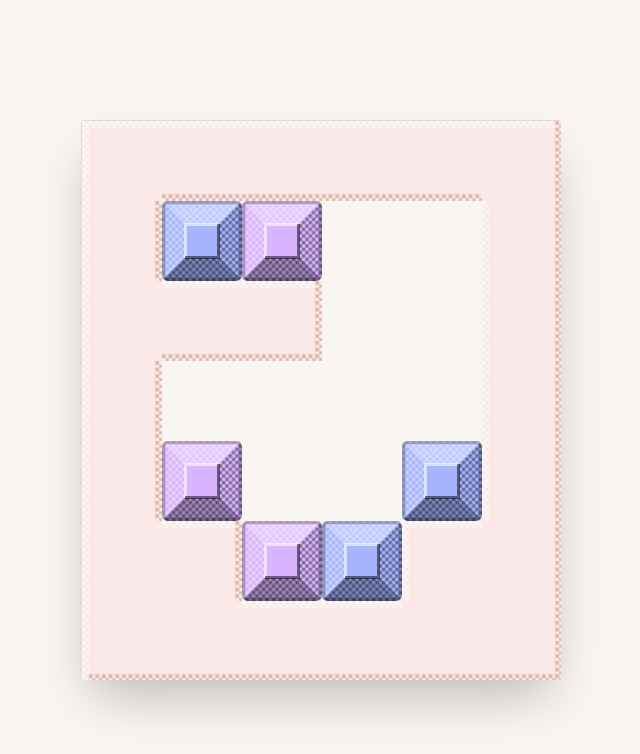
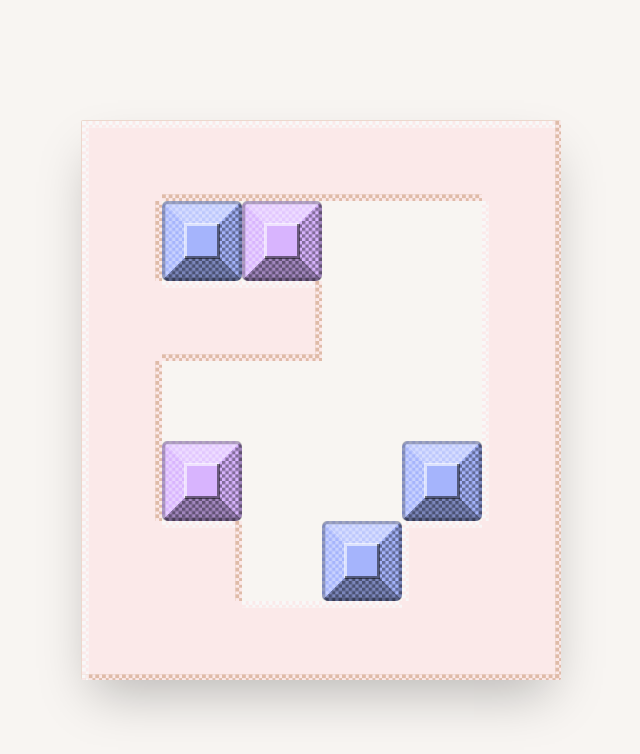
Before and after one commit to exoup/react-vexed, a React (Vite) app: page / in a window 1280 px wide. Shown: the top 754 px of the page, without its empty margins (319-959 px from the left). Built offline with nearby package versions, Linux system fonts and the light colour scheme.

Commit message:
Yes it's context and yes they're falling

```diff
--- a/src/components/Game/Board.tsx
+++ b/src/components/Game/Board.tsx
@@ -1,7 +1,8 @@
-import { useState } from "react";
+import { useEffect, useState } from "react";
 
 import GemBlock from "@/components/Game/GemBlock";
 import BoundaryBlock from "@/components/Game/BoundaryBlock";
+import { GemStateProvider, useGemState } from "@/components/Game/GemStateContext";
 import { gemColors, blockSize } from "@/lib/constants";
 
 const levelMap = [
@@ -10,7 +11,7 @@ const levelMap = [
     [1, 1, 1, 0, 0, 1],
     [1, 0, 0, 0, 0, 1],
     [1, 8, 0, 0, 7, 1],
-    [1, 1, 8, 7, 1, 1],
+    [1, 1, 0, 7, 1, 1],
     [1, 1, 1, 1, 1, 1],
 ];
 
@@ -48,8 +49,9 @@ const isGemCell = (cell: BoardCell): cell is string => {
     return typeof cell === "string";
 };
 
-export function Board() {
+function BoardContent() {
     const [boardState, setBoardState] = useState<BoardState>(initialBoardState);
+    const { slidingGemIds, startSliding } = useGemState();
 
     const moveGem = (gemId: string, direction: BoardDirection) => {
         setBoardState((currentBoardState) => {
@@ -72,6 +74,8 @@ export function Board() {
 
             if (targetCell !== 0) return currentBoardState;
 
+            startSliding(gemId);
+
             return currentBoardState.map((row, y) => {
                 if (y !== currentY) return row;
 
@@ -83,6 +87,37 @@ export function Board() {
             });
         });
     };
+
+    useEffect(() => {
+        if (slidingGemIds.size > 0) return;
+
+        const nextBoardState = boardState.map((row) => [...row]);
+        let hasAnyFallingGem = false;
+
+        for (let x = 0; x < nextBoardState[0]!.length; x += 1) {
+            for (let y = nextBoardState.length - 2; y >= 0; y -= 1) {
+                const currentCell = nextBoardState[y]![x]!;
+                if (!isGemCell(currentCell)) continue;
+                if (slidingGemIds.has(currentCell)) continue;
+
+                let targetY = y;
+
+                while (nextBoardState[targetY + 1]?.[x] === 0) {
+                    targetY += 1;
+                }
+
+                if (targetY === y) continue;
+
+                nextBoardState[y]![x] = 0;
+                nextBoardState[targetY]![x] = currentCell;
+                hasAnyFallingGem = true;
+            }
+        }
+
+        if (!hasAnyFallingGem) return;
+
+        setBoardState(nextBoardState);
+    }, [boardState, slidingGemIds]);
 
     const mapBlocks = boardState.flatMap((row, y) =>
         row.flatMap((cell, x) => {
@@ -122,4 +157,12 @@ export function Board() {
     );
 }
 
+export function Board() {
+    return (
+        <GemStateProvider>
+            <BoardContent />
+        </GemStateProvider>
+    );
+}
+
 export default Board;
--- a/src/components/Game/GemBlock.tsx
+++ b/src/components/Game/GemBlock.tsx
@@ -1,4 +1,5 @@
-import React, { useState, useRef, type PointerEvent } from "react";
+import React, { useEffect, useRef, useState, type PointerEvent } from "react";
+import { useGemState } from "@/components/Game/GemStateContext";
 import { gemColors, blockSize } from "@/lib/constants";
 import { cn } from "@/lib/utils";
 import Gem from "@/components/Blocks/Gem";
@@ -28,12 +29,34 @@ export const GemBlock: React.FC<GemBlockProps> = ({
 }) => {
   const applyGemColor = () => gemColors[(Math.floor(Math.random() * gemColors.length) + 1) % gemColors.length]!;
   const [gemColor,] = useState<string>(applyGemColor());
+  const [renderedPosition, setRenderedPosition] = useState({ x, y });
+  const { slidingGemIds, finishSliding } = useGemState();
 
   const gemSize = typeof size === "number" ? size : 120;
   const [isDragging, setIsDragging] = useState<boolean>(false);
   const [dragDirection, setDragDirection] = useState<'left' | 'right' | null>(null);
   const elementPos = useRef({ x: 0, y: 0 });
   const activeRef = useRef(false);
+  const animationFrameRef = useRef<number | null>(null);
+  const isSliding = slidingGemIds.has(id);
+
+  useEffect(() => {
+    if (animationFrameRef.current !== null) {
+      cancelAnimationFrame(animationFrameRef.current);
+    }
+
+    animationFrameRef.current = requestAnimationFrame(() => {
+      animationFrameRef.current = null;
+      setRenderedPosition({ x, y });
+    });
+
+    return () => {
+      if (animationFrameRef.current !== null) {
+        cancelAnimationFrame(animationFrameRef.current);
+        animationFrameRef.current = null;
+      }
+    };
+  }, [x, y]);
 
   const resetDragState = () => {
     setIsDragging(false);
@@ -108,16 +131,24 @@ export const GemBlock: React.FC<GemBlockProps> = ({
     setDragDirection(null);
   };
 
+  const handleTransitionEnd = (event: React.TransitionEvent<HTMLDivElement>) => {
+    if (event.propertyName !== "transform") return;
+    if (!isSliding) return;
+
+    finishSliding(id);
+  };
+
   return (
     <div
       id={id}
       style={{
-        transform: `translate3d(${x * blockSize}px, ${y * blockSize}px, 0)`,
+        transform: `translate3d(${renderedPosition.x * blockSize}px, ${renderedPosition.y * blockSize}px, 0)`,
         width: blockSize,
         height: blockSize
       }}
       className={cn(
-        "absolute cursor-pointer touch-none transition-transform duration-250 ease-in-out",
+        "absolute cursor-pointer touch-none transition-transform",
+        isSliding ? "duration-270 ease-in-out" : "duration-150 ease-in",
         activeRef.current ? "z-20" : "z-10",
       )}
       onPointerDown={handlePointerDown}
@@ -125,6 +156,7 @@ export const GemBlock: React.FC<GemBlockProps> = ({
       onPointerUp={handlePointerUp}
       onPointerCancel={handlePointerCancel}
       onLostPointerCapture={handleLostPointerCapture}
+      onTransitionEnd={handleTransitionEnd}
     >
       <Gem
         color={color || gemColor}
--- /dev/null
+++ b/src/components/Game/GemStateContext.tsx
@@ -0,0 +1,55 @@
+import {
+  createContext,
+  useContext,
+  useMemo,
+  useState,
+  type PropsWithChildren,
+} from "react";
+
+type GemStateContextValue = {
+  slidingGemIds: Set<string>;
+  startSliding: (gemId: string) => void;
+  finishSliding: (gemId: string) => void;
+};
+
+const GemStateContext = createContext<GemStateContextValue | null>(null);
+
+export function GemStateProvider({ children }: PropsWithChildren) {
+  const [slidingGemIds, setSlidingGemIds] = useState<Set<string>>(new Set());
+
+  const value = useMemo<GemStateContextValue>(() => ({
+    slidingGemIds,
+    startSliding: (gemId: string) => {
+      setSlidingGemIds((currentSet) => {
+        const nextSet = new Set(currentSet);
+        nextSet.add(gemId);
+        return nextSet;
+      });
+    },
+    finishSliding: (gemId: string) => {
+      setSlidingGemIds((currentSet) => {
+        if (!currentSet.has(gemId)) return currentSet;
+
+        const nextSet = new Set(currentSet);
+        nextSet.delete(gemId);
+        return nextSet;
+      });
+    },
+  }), [slidingGemIds]);
+
+  return (
+    <GemStateContext.Provider value={value}>
+      {children}
+    </GemStateContext.Provider>
+  );
+}
+
+export function useGemState() {
+  const context = useContext(GemStateContext);
+
+  if (!context) {
+    throw new Error("useGemState must be used within a GemStateProvider");
+  }
+
+  return context;
+}
```
